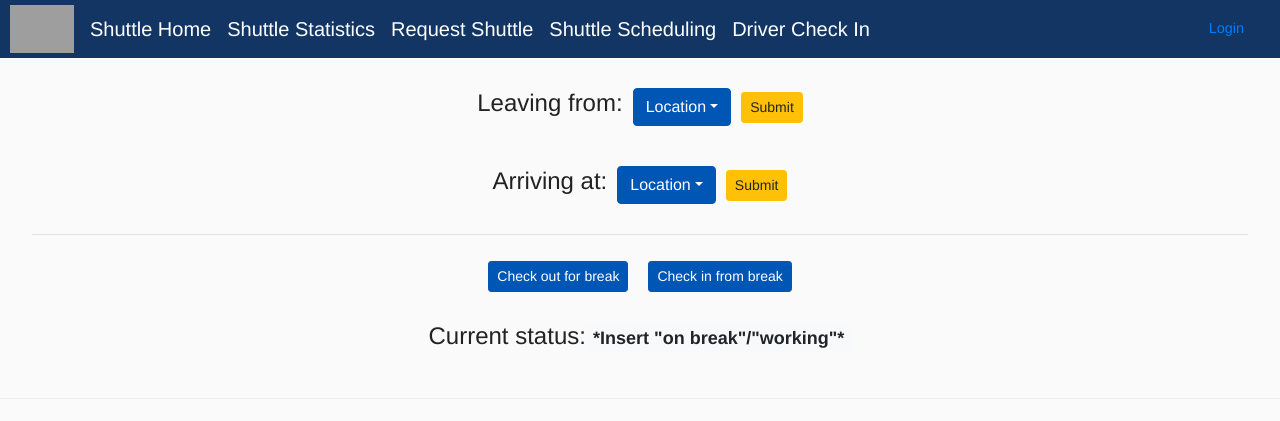
After one commit to betheluniversity/shuttle, a Python web app: template shuttle/templates/schedules/shuttle_driver_check_in.html in a window 1280 px wide. The commit adds this page. Shown: the top 421 px of the page. Run offline with Jinja, Linux system fonts and the light colour scheme; the template is opened without the code that fills it, so the values that code supplies are empty; some libraries are stand-ins or nearby versions; grey boxes are pictures that could not be loaded.

Commit message:
Add driver check in template and add bethel color to buttons

```diff
--- a/shuttle/schedules/__init__.py
+++ b/shuttle/schedules/__init__.py
@@ -14,3 +14,7 @@ class SchedulesView(FlaskView):
     @route('/shuttle-schedules')
     def schedule(self):
         return render_template('schedules/shuttle_schedules.html')
+
+    @route('/driver-check-in')
+    def check_in(self):
+        return render_template('schedules/shuttle_driver_check_in.html')
--- a/shuttle/static/assets/css/shuttle.css
+++ b/shuttle/static/assets/css/shuttle.css
@@ -10,6 +10,12 @@ body {
     line-height: 1.5;
     position: relative;
     cursor: auto;
+}
+
+.btn-primary {
+    color: #fff;
+    background-color: #0056B5;
+    border-color: #0056B5;
 }
 
 .center-page {
--- a/shuttle/templates/nav.html
+++ b/shuttle/templates/nav.html
@@ -5,6 +5,7 @@
         <a class="navbar-brand" href="{{ url_for('SchedulesView:stats') }}">Shuttle Statistics</a>
         <a class="navbar-brand" href="{{ url_for('SchedulesView:request') }}">Request Shuttle</a>
         <a class="navbar-brand" href="{{ url_for('SchedulesView:schedule') }}">Shuttle Scheduling</a>
+        <a class="navbar-brand" href="{{ url_for('SchedulesView:check_in') }}">Driver Check In</a>
     </a>
 
     <button class="navbar-toggler" type="button" data-toggle="collapse" data-target="#navbarSupportedContent"
--- /dev/null
+++ b/shuttle/templates/schedules/shuttle_driver_check_in.html
@@ -0,0 +1,38 @@
+{% extends 'shuttle_base.html' %}
+
+{% block body_content %}
+    <div class="center-page">
+        <h4>Leaving from:</h4>
+        <div class="dropdown">
+            <button class="btn btn-primary dropdown-toggle" type="button" data-toggle="dropdown" aria-haspopup="true" aria-expanded="false">Location</button>
+            <div class="dropdown-menu" aria-labelledby="dropdownMenuButton">
+                <a class="dropdown-item" href="#">*Insert location here*</a>
+                <a class="dropdown-item" href="#">*Insert more locations*</a>
+            </div>
+        </div>
+        <input class="btn btn-warning btn-sm" type="submit" value="Submit">
+    </div>
+    <div class="center-page">
+        <h4>Arriving at:</h4>
+        <div class="dropdown">
+            <button class="btn btn-primary dropdown-toggle" type="button" data-toggle="dropdown" aria-haspopup="true" aria-expanded="false">Location</button>
+            <div class="dropdown-menu" aria-labelledby="dropdownMenuButton">
+                <a class="dropdown-item" href="#">*Insert location here*</a>
+                <a class="dropdown-item" href="#">*Insert more locations*</a>
+            </div>
+        </div>
+        <input class="btn btn-warning btn-sm" type="submit" value="Submit">
+    </div>
+    <hr>
+    <div class="center-page">
+        <div class="submit">
+            <input class="btn btn-primary btn-sm" type="submit" value="Check out for break">
+        </div>
+        <div class="submit">
+            <input class="btn btn-primary btn-sm" type="submit" value="Check in from break">
+        </div>
+    </div>
+    <div class="center-page">
+       <h4>Current status:<span class="badge badge-light">*Insert "on break"/"working"*</span></h4>
+    </div>
+{% endblock %}
```
Also changed, not shown: shuttle/templates/schedules/request_shuttle.html (+2 -6 lines).
